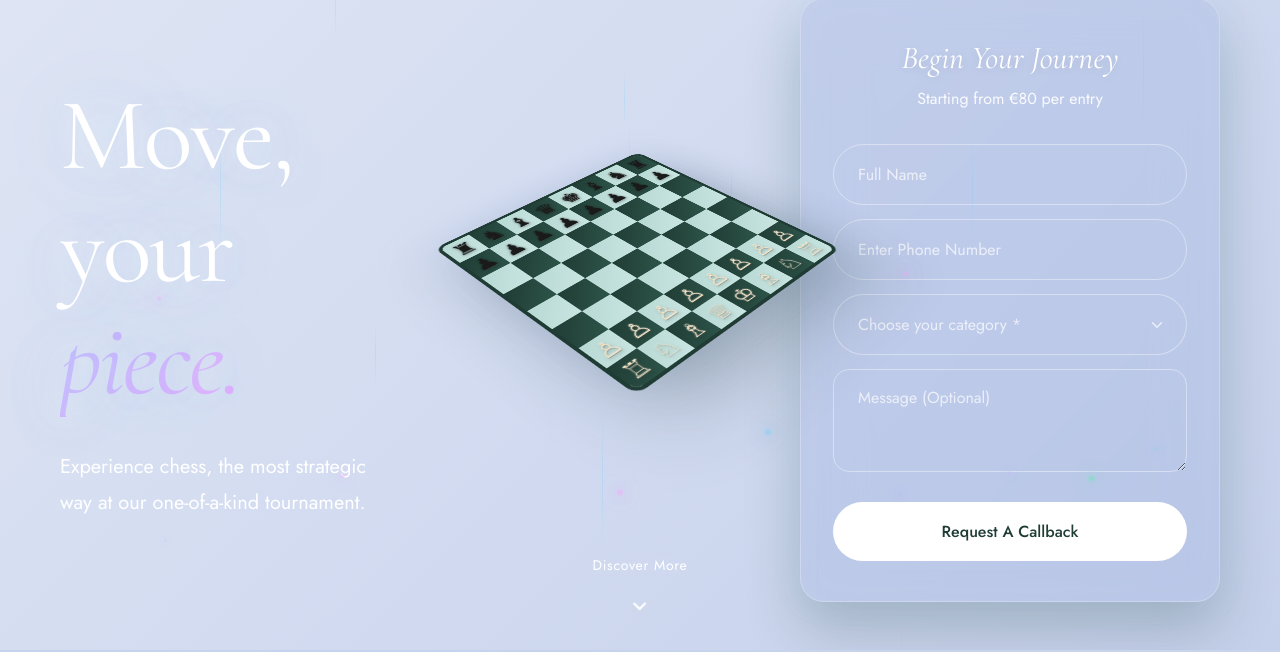
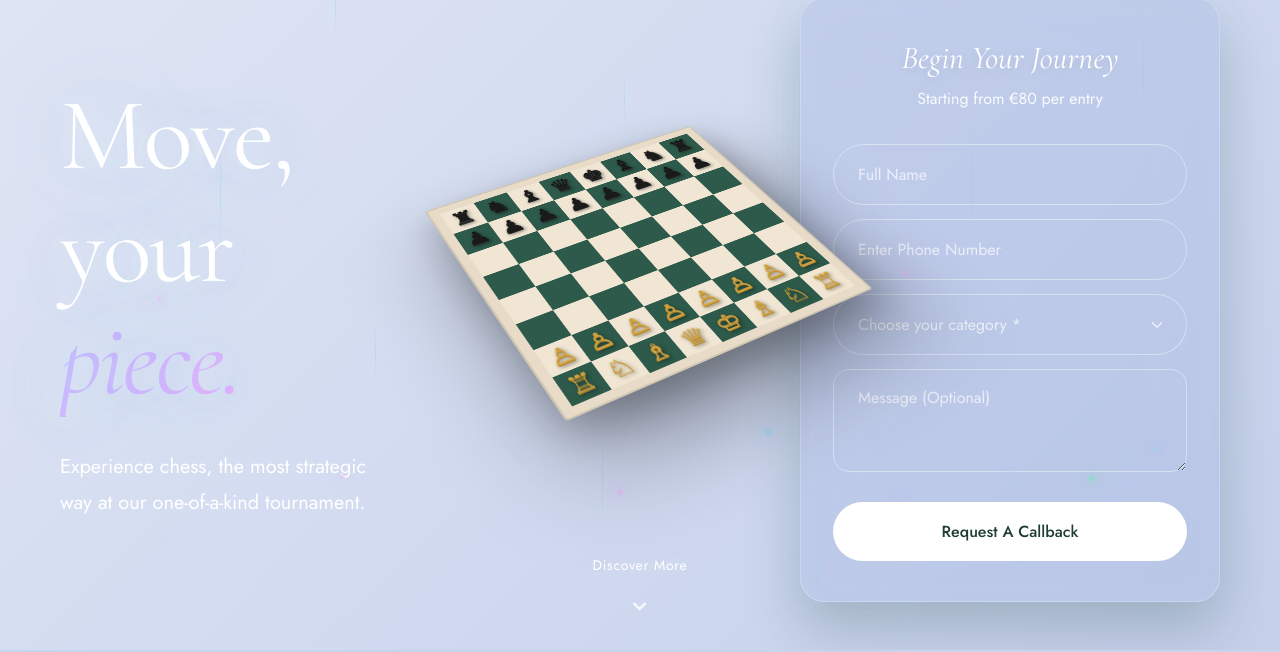
Before and after one commit to GeorgianaIoana/tournament, a plain HTML site: page index.html in a window 1280 px wide. Shown: the part 150-802 px from the top of the page. Drawn offline with nearby package versions, Linux system fonts and the light colour scheme; animation ran at ten frames a second.

Commit message:
Restyle floating chess board to tournament style
- Green (#2d5a4a) and cream (#f0e6d3) squares
- Cream border around the board
- Wooden orange/gold pieces vs black pieces

Co-Authored-By: Claude Opus 4.5 <noreply@anthropic.com>

```diff
--- a/styles.css
+++ b/styles.css
@@ -653,12 +653,12 @@ em {
     background: linear-gradient(135deg, #e0e6f4 0%, #d2dbf0 50%, #c5d0eb 100%);
 }
 
-/* Floating Chess Board */
+/* Floating Chess Board - Tournament Style */
 .floating-chessboard {
     position: absolute;
     top: 50%;
     left: 50%;
-    transform: translate(-50%, -50%) perspective(800px) rotateX(55deg) rotateZ(-45deg);
+    transform: translate(-50%, -50%) perspective(1000px) rotateX(50deg) rotateZ(-30deg);
     z-index: 1;
     animation: floatBoard 6s ease-in-out infinite;
 }
@@ -666,12 +666,13 @@ em {
 .chessboard {
     display: flex;
     flex-direction: column;
-    border-radius: 8px;
-    overflow: hidden;
+    background: #e8dcc8;
+    padding: 12px;
+    border-radius: 4px;
     box-shadow:
-        0 40px 80px rgba(32, 61, 53, 0.3),
-        0 0 0 4px var(--color-dark),
-        0 0 60px rgba(166, 185, 224, 0.4);
+        0 50px 100px rgba(0, 0, 0, 0.4),
+        0 20px 40px rgba(0, 0, 0, 0.2),
+        inset 0 0 0 2px rgba(0, 0, 0, 0.1);
 }
 
 .chess-row {
@@ -679,66 +680,68 @@ em {
 }
 
 .chess-square {
-    width: 35px;
-    height: 35px;
-    transition: all 0.3s ease;
+    width: 38px;
+    height: 38px;
     display: flex;
     align-items: center;
     justify-content: center;
 }
 
 .chess-square.light {
-    background: linear-gradient(135deg, #b8d9d4 0%, #c9e5e1 100%);
+    background: #f0e6d3;
 }
 
 .chess-square.dark {
-    background: linear-gradient(135deg, #203d35 0%, #2d5449 100%);
+    background: #2d5a4a;
 }
 
 /* Chess Pieces */
 .piece {
-    font-size: 26px;
+    font-size: 28px;
     line-height: 1;
-    text-shadow: 1px 1px 2px rgba(0, 0, 0, 0.3);
-    filter: drop-shadow(0 2px 2px rgba(0, 0, 0, 0.2));
+    filter: drop-shadow(1px 2px 2px rgba(0, 0, 0, 0.4));
 }
 
 .piece.white {
-    color: #f5e6c8;
+    color: #d4a544;
     text-shadow:
-        0 1px 1px rgba(0, 0, 0, 0.3),
-        0 0 2px rgba(255, 255, 255, 0.5);
+        0 1px 0 #c49535,
+        0 2px 0 #b48525;
 }
 
 .piece.black {
     color: #1a1a1a;
     text-shadow:
-        0 1px 1px rgba(255, 255, 255, 0.1),
-        0 0 3px rgba(0, 0, 0, 0.5);
+        0 1px 0 #333,
+        0 -1px 0 #000;
 }
 
 @keyframes floatBoard {
     0%, 100% {
-        transform: translate(-50%, -50%) perspective(800px) rotateX(55deg) rotateZ(-45deg) translateY(0);
+        transform: translate(-50%, -50%) perspective(1000px) rotateX(50deg) rotateZ(-30deg) translateY(0);
     }
     50% {
-        transform: translate(-50%, -50%) perspective(800px) rotateX(55deg) rotateZ(-45deg) translateY(-20px);
+        transform: translate(-50%, -50%) perspective(1000px) rotateX(50deg) rotateZ(-30deg) translateY(-15px);
     }
 }
 
 /* Responsive chessboard */
 @media (max-width: 768px) {
     .chess-square {
-        width: 25px;
-        height: 25px;
+        width: 28px;
+        height: 28px;
     }
 
     .piece {
-        font-size: 18px;
+        font-size: 20px;
+    }
+
+    .chessboard {
+        padding: 8px;
     }
 
     .floating-chessboard {
-        opacity: 0.4;
+        opacity: 0.5;
     }
 }
 
```
